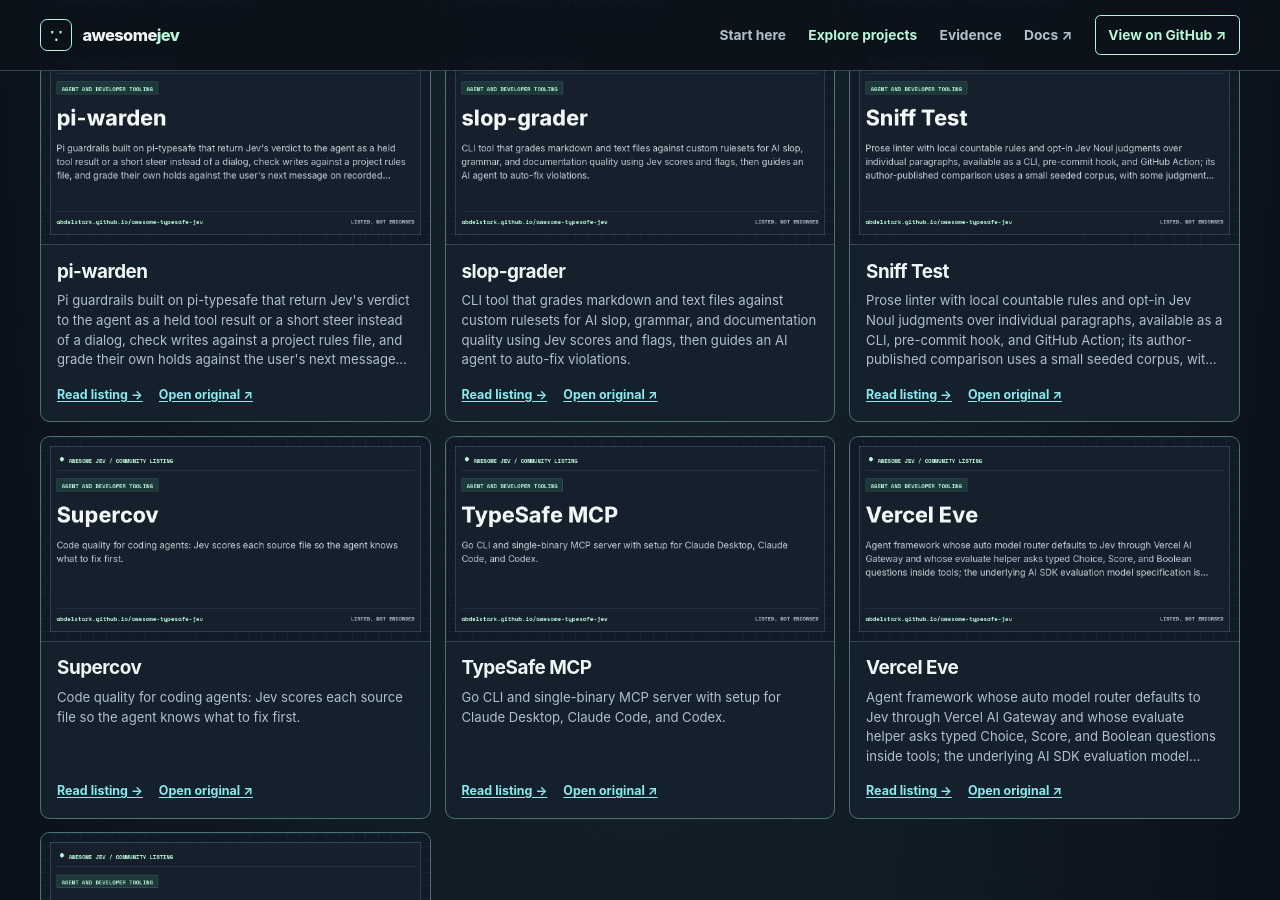
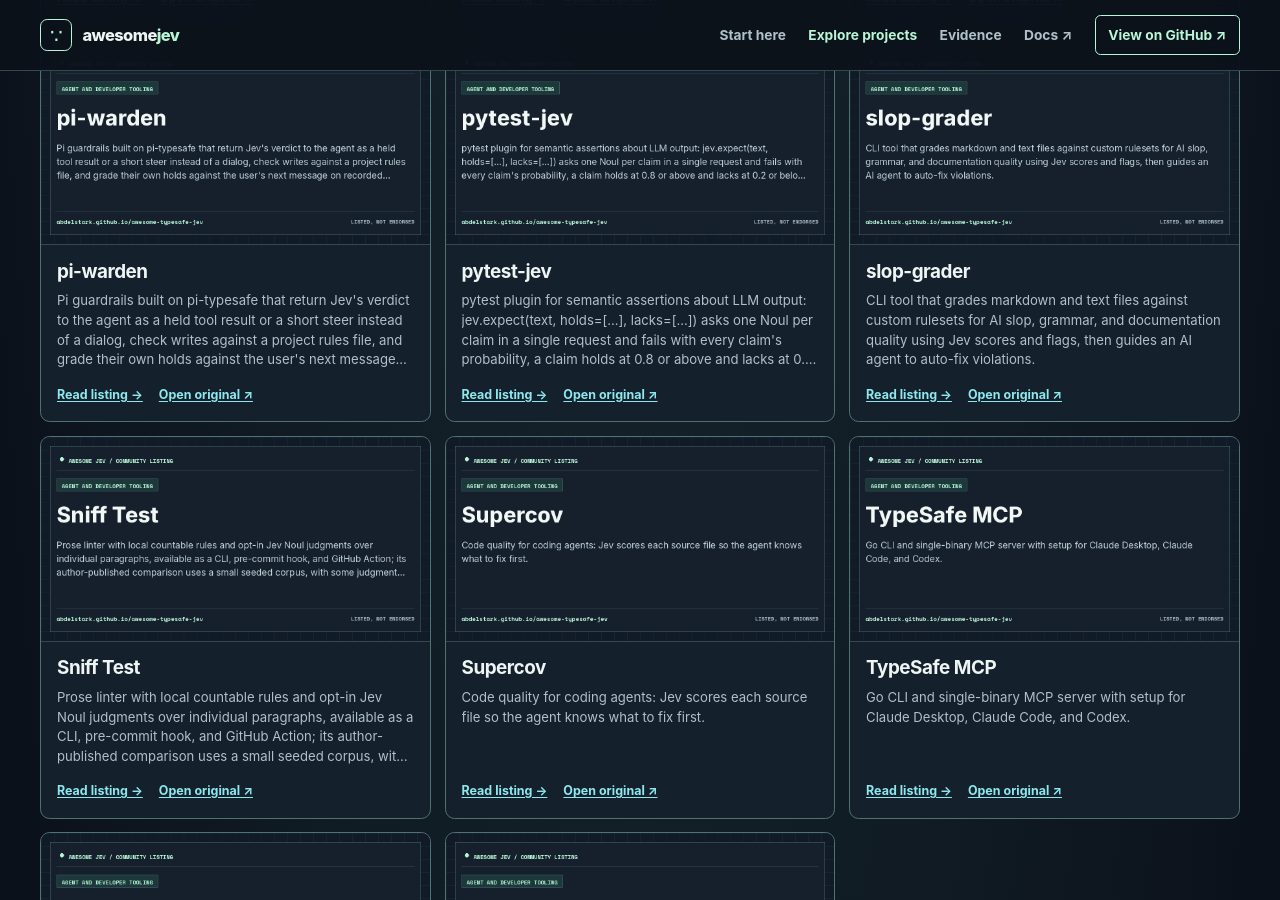
Before and after one commit to AbdelStark/awesome-typesafe, a Jekyll site: the page built from categories/agent-and-developer-tooling.html, in a window 1280 px wide and 900 px high, scrolled down 5585 px. Built offline with Jekyll 4.4.1, drawn with Linux system fonts in a browser that asks for light colours; some of the changed text lies outside the part shown.

Commit message:
Add pytest-jev to Agent and developer tooling
Co-Authored-By: Claude Opus 5 (1M context) <noreply@anthropic.com>

```diff
--- a/categories/agent-and-developer-tooling.html
+++ b/categories/agent-and-developer-tooling.html
@@ -192,6 +192,11 @@ resources:
     description: "Pi guardrails built on pi-typesafe that return Jev's verdict to the agent as a held tool result or a short steer instead of a dialog, check writes against a project rules file, and grade their own holds against the user's next message on recorded sessions; the action guard is calibrated on one user's 17k calls, the other guards on synthetic cases only."
     permalink: "/projects/gh-devmortimer-pi-warden/"
     image: "/assets/cards/gh-devmortimer-pi-warden.png"
+  - name: "pytest-jev"
+    url: "https://github.com/allebee/pytest-jev"
+    description: "pytest plugin for semantic assertions about LLM output: jev.expect(text, holds=[...], lacks=[...]) asks one Noul per claim in a single request and fails with every claim's probability, a claim holds at 0.8 or above and lacks at 0.2 or below so anything in between fails, and jev.choice and jev.score compare Choice and Score answers by probability mass; answers are cached in .pytest_cache, tests skip without an API key, and the asserted text and context are sent to TypeSafe or OpenRouter."
+    permalink: "/projects/gh-allebee-pytest-jev/"
+    image: "/assets/cards/gh-allebee-pytest-jev.png"
   - name: "slop-grader"
     url: "https://github.com/lukstei/slop-grader"
     description: "CLI tool that grades markdown and text files against custom rulesets for AI slop, grammar, and documentation quality using Jev scores and flags, then guides an AI agent to auto-fix violations."
--- a/projects/gh-devmortimer-pi-warden.html
+++ b/projects/gh-devmortimer-pi-warden.html
@@ -13,8 +13,8 @@ social_image: "/assets/cards/gh-devmortimer-pi-warden.png"
 related:
   - name: "pi-verdict"
     permalink: "/projects/gh-jesset-pi-verdict/"
+  - name: "pytest-jev"
+    permalink: "/projects/gh-allebee-pytest-jev/"
   - name: "slop-grader"
     permalink: "/projects/gh-lukstei-slop-grader/"
-  - name: "Sniff Test"
-    permalink: "/projects/gh-danrwilloughby-snifftest/"
 ---
--- a/projects/gh-jesset-pi-verdict.html
+++ b/projects/gh-jesset-pi-verdict.html
@@ -15,6 +15,6 @@ related:
     permalink: "/projects/gh-nyarlathoteppppp-pi-jev-context/"
   - name: "pi-warden"
     permalink: "/projects/gh-devmortimer-pi-warden/"
-  - name: "slop-grader"
-    permalink: "/projects/gh-lukstei-slop-grader/"
+  - name: "pytest-jev"
+    permalink: "/projects/gh-allebee-pytest-jev/"
 ---
--- a/projects/gh-lukstei-slop-grader.html
+++ b/projects/gh-lukstei-slop-grader.html
@@ -11,8 +11,8 @@ category_name: "Agent and developer tooling"
 category_id: "agent-and-developer-tooling"
 social_image: "/assets/cards/gh-lukstei-slop-grader.png"
 related:
-  - name: "pi-warden"
-    permalink: "/projects/gh-devmortimer-pi-warden/"
+  - name: "pytest-jev"
+    permalink: "/projects/gh-allebee-pytest-jev/"
   - name: "Sniff Test"
     permalink: "/projects/gh-danrwilloughby-snifftest/"
   - name: "Supercov"
```
Also changed, not shown: projects/gh-allebee-pytest-jev.html (added, +20 -0 lines), README.md, assets/cards/gh-allebee-pytest-jev.png (added), assets/category-cards/agent-and-developer-tooling.png, resources.json.
